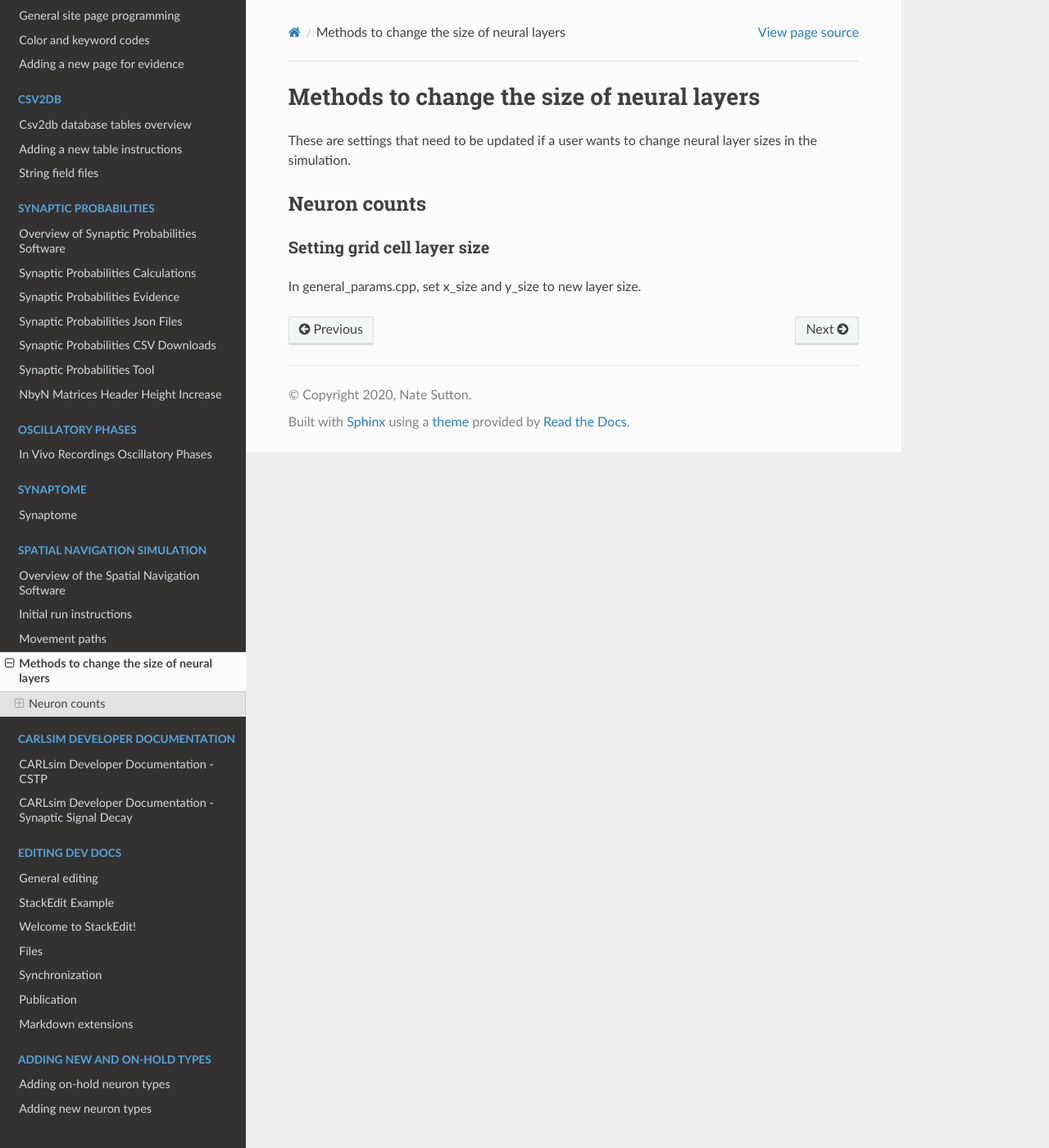
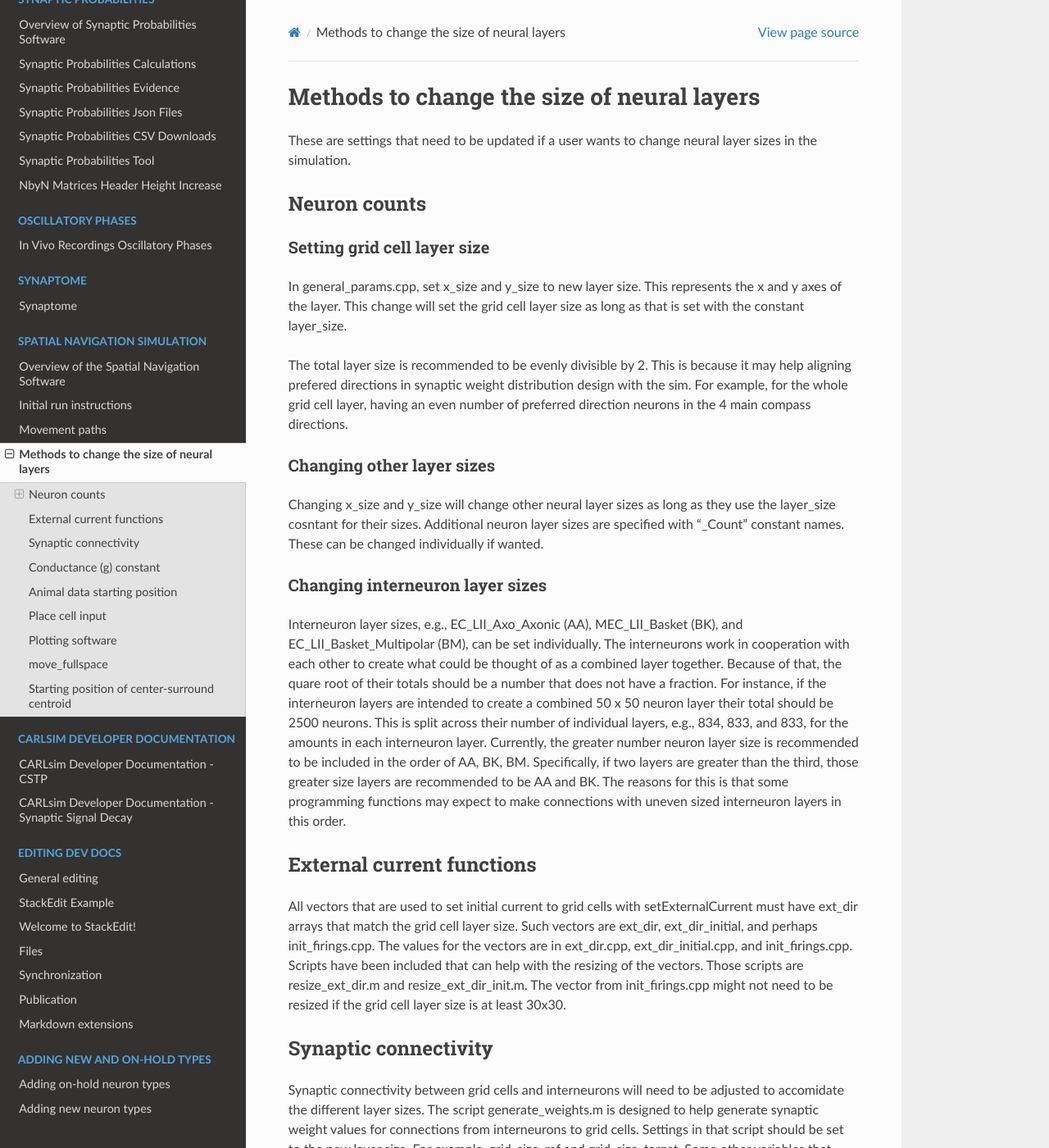
Before and after one commit to Hippocampome-Org/hco_dev_docs, a Sphinx documentation site: the page built from docs/spatial_nav/change_network_size.md, in a window 1280 px wide and 1400 px high. Shown: the whole window at 82% size. Built offline with Sphinx 7.4.7 and the Read the Docs theme 2.0.0, drawn with Linux system fonts in a browser that asks for light colours; some of the changed text lies outside the part shown.

Commit message:
updated spatial_nav docs

```diff
--- a/docs/spatial_nav/change_network_size.md
+++ b/docs/spatial_nav/change_network_size.md
@@ -7,4 +7,46 @@ These are settings that need to be updated if a user wants to change neural laye
 
 ### Setting grid cell layer size
 
-In general_params.cpp, set x_size and y_size to new layer size.
+In general_params.cpp, set x_size and y_size to new layer size. This represents the x and y axes of the layer. This change will set the grid cell layer size as long as that is set with the constant layer_size.
+
+The total layer size is recommended to be evenly divisible by 2. This is because it may help aligning prefered directions in synaptic weight distribution design with the sim. For example, for the whole grid cell layer, having an even number of preferred direction neurons in the 4 main compass directions.
+
+### Changing other layer sizes
+
+Changing x_size and y_size will change other neural layer sizes as long as they use the layer_size cosntant for their sizes. Additional neuron layer sizes are specified with "\_Count" constant names. These can be changed individually if wanted.
+
+### Changing interneuron layer sizes
+
+Interneuron layer sizes, e.g., EC_LII_Axo_Axonic (AA), MEC_LII_Basket (BK), and EC_LII_Basket_Multipolar (BM), can be set individually. The interneurons work in cooperation with each other to create what could be thought of as a combined layer together. Because of that, the quare root of their totals should be a number that does not have a fraction. For instance, if the interneuron layers are intended to create a combined 50 x 50 neuron layer their total should be 2500 neurons. This is split across their number of individual layers, e.g., 834, 833, and 833, for the amounts in each interneuron layer. Currently, the greater number neuron layer size is recommended to be included in the order of AA, BK, BM. Specifically, if two layers are greater than the third, those greater size layers are recommended to be AA and BK. The reasons for this is that some programming functions may expect to make connections with uneven sized interneuron layers in this order.
+
+## External current functions
+
+All vectors that are used to set initial current to grid cells with setExternalCurrent must have ext_dir arrays that match the grid cell layer size. Such vectors are ext_dir, ext_dir_initial, and perhaps init_firings.cpp. The values for the vectors are in ext_dir.cpp, ext_dir_initial.cpp, and init_firings.cpp. Scripts have been included that can help with the resizing of the vectors. Those scripts are resize_ext_dir.m and resize_ext_dir_init.m. The vector from init_firings.cpp might not need to be resized if the grid cell layer size is at least 30x30.
+
+## Synaptic connectivity
+
+Synaptic connectivity between grid cells and interneurons will need to be adjusted to accomidate the different layer sizes. The script generate_weights.m is designed to help generate synaptic weight values for connections from interneurons to grid cells. Settings in that script should be set to the new layer size. For example, grid_size_ref and grid_size_target. Some other variables that should be altered in the script include start_x_shift and start_y_shift. Also, the center and surround sizes in the center-surround ring should be set proportionally to the amount of inhibition wanted with the new layer size.
+
+## Conductance (g) constant
+
+In general_params.cpp the g_fast and g_slow parameter values may need to be adjusted to levels that fit with the new layer sizes.
+
+## Animal data starting position
+
+The starting position of the virtual animal, set by pos\[2\], and starting bump position, set with bpos\[2\], need to be adjusted to fit with the new layer size.
+
+## Place cell input
+
+The parameters for place cell input should be adjusted to fit the diameter of bumps given the new layer size.
+
+## Plotting software
+
+The plotting software needs to be updated for the new layer size. For example, in activity_movie_nrn_spc.m update x_size and y_size. In activity_image_phys_spc_smooth.m, update plot_subsect, grid_size, and plot_size.
+
+## move_fullspace
+
+If the move_fullspace trajectory function in move_path.cpp is to be used, update pos\[0\], pos\[1\], and bpos to have a correct starting offset position.
+
+## Starting position of center-surround centroid
+
+This should be automatically set with x_srt and y_srt but his can be checked if wanted.
```
